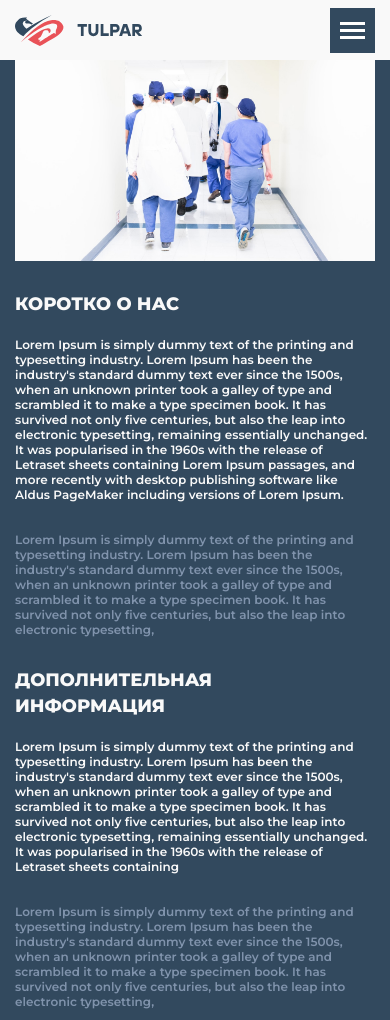
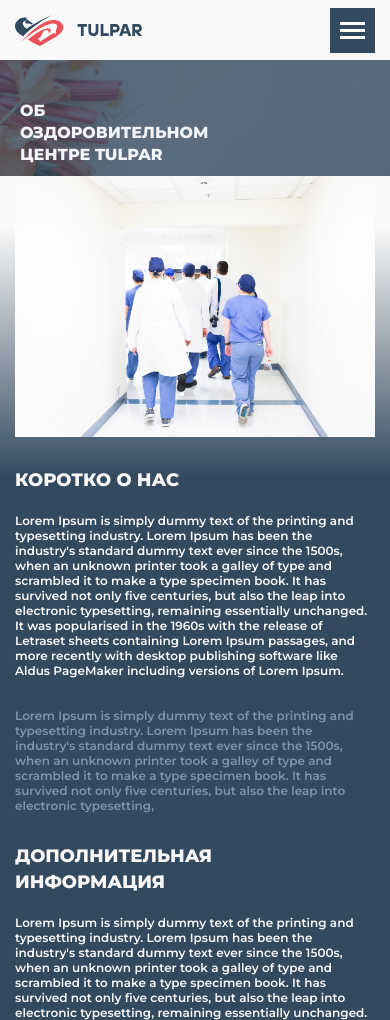
Before and after one commit to itgirlschool/fr22_ream2_project1, a plain HTML site: page about.html in a window 390 px wide. Shown: the top 1020 px of the page. Drawn offline with Linux system fonts and the light colour scheme.

Commit message:
add page_about

```diff
--- a/about.html
+++ b/about.html
@@ -35,7 +35,7 @@
                     <nav class="header__menu menu" id="menu">
                         <ul class="menu__list">
                             <li class="menu__item">
-                                <a href="#" class="menu__link">Главная</a>
+                                <a href="index.html" class="menu__link">Главная</a>
                             </li>
                             <li class="menu__item">
                                 <a href="#" class="menu__link">Наши услуги</a>
@@ -79,7 +79,11 @@
         </header>
 
         <main class="main">
-
+            <div class="header-bg">
+                <div class="header-bg__container">
+                    <h1 class="header-bg__title">Об оздоровительном центре TULPAR</h1>
+                </div>
+            </div>
             <section class="about">
                 <div class="about__container">
                     <div class="about__content">
@@ -244,7 +248,7 @@
             <div class="footer__container">
                 <div class="footer__main">
                     <div class="footer__column">
-                        <a href="#">
+                        <a href="index.html">
                             <img class="footer__logo" src="assets/images/footer/logo-ft.svg" alt="logo" />
                         </a>
                     </div>
@@ -285,6 +289,7 @@
             </div>
         </footer>
     </div>
+    <script src="JS/script.js"></script>
 </body>
 
 </html>
--- a/styles/style.css
+++ b/styles/style.css
@@ -1460,6 +1460,79 @@ ul.sectionright__item {
 
 /* =============================================================PAGE ABOUT=============================================================== */
 
+
+.header-bg {
+    background: url(/assets/images/page_about/header-about.jpg) center/cover no-repeat;
+    min-height: 390px;
+    margin: 0;
+}
+
+.header-bg__container {
+    display: flex;
+}
+
+.header-bg__title {
+    flex: 0 1 75%;
+    margin-top: 190px;
+    font-style: normal;
+    font-weight: 800;
+    font-size: 48px;
+    line-height: 136%;
+    text-transform: uppercase;
+    color: #F3F5FA;
+}
+
+/* PC */
+@media (max-width: 1087px) {}
+
+/* TABLET */
+@media (max-width: 991.98px) {
+    .header-bg {
+        background: url(/assets/images/page_about/header-about.jpg) center/cover no-repeat;
+        min-height: 228px;
+        margin: 0;
+    }
+
+    .header-bg__title {
+        flex: 0 1 80%;
+        margin-top: 150px;
+        font-size: 34px;
+    }
+
+}
+
+/* MOBILE */
+@media (max-width: 767.98px) {
+    .header-bg {
+        background: url(/assets/images/page_about/header-about.jpg) center/cover no-repeat;
+        min-height: 228px;
+        margin: 0;
+    }
+
+    .header-bg__title {
+        flex: 0 1 80%;
+        margin-top: 140px;
+        font-size: 34px;
+    }
+}
+
+/* MOBILE SMALL */
+@media (max-width: 479.98px) {
+    .header-bg {
+        background: url(/assets/images/page_about/header-about.jpg) center/cover no-repeat;
+        min-height: 144px;
+        margin: 0;
+    }
+
+    .header-bg__title {
+        flex: 0 1 60%;
+        margin-top: 100px;
+        font-size: 16px;
+    }
+}
+
+/* ===================================================about=========================================================================== */
+
 .about {
     background-color: #32495E;
 }
@@ -1516,7 +1589,6 @@ ul.sectionright__item {
     padding: 0px 0px 0px 40px;
 }
 
-
 /* PC */
 
 @media (max-width: 1399px) {
@@ -1592,6 +1664,10 @@ ul.sectionright__item {
 }
 
 @media (max-width: 1228px) {
+    .about {
+        background: linear-gradient(180deg, #F9F9F9 50%, #32495E 50%);
+    }
+
     .about__block-img {
         flex: 0 1 100%;
         display: flex;
@@ -1635,10 +1711,12 @@ ul.sectionright__item {
     }
 }
 
-
 /* TABLET */
-
 @media (max-width: 991.98px) {
+    .about {
+        background: linear-gradient(180deg, #F9F9F9 51%, #32495E 49%);
+    }
+
     .about__container {
         max-width: 750px;
         padding: 0px 20x;
@@ -1654,18 +1732,25 @@ ul.sectionright__item {
     }
 }
 
-
 /* MOBILE */
-
 @media (max-width: 767.98px) {
+    .about {
+        background: linear-gradient(180deg, #F9F9F9 10%, #32495E 50%);
+    }
+
     .about__container {
         padding: 0px 15px;
     }
 }
 
+/* MOBILE SMALL */
+@media (max-width: 479.98px) {
+    .about {
+        background: linear-gradient(180deg, #F9F9F9 5%, #32495E 30%);
+    }
+}
 
 /* ============================advantage=============================================== */
-
 .advantage {
     background-color: #32495E;
 }
@@ -1731,9 +1816,7 @@ ul.sectionright__item {
     text-align: center;
 }
 
-
 /* PC */
-
 @media (max-width: 1087px) {
     .advantege__items {
         align-items: flex-start;
@@ -1753,9 +1836,7 @@ ul.sectionright__item {
     }
 }
 
-
 /* TABLET */
-
 @media (max-width: 991.98px) {
     .advantage__container {
         padding: 60px 20px;
@@ -1776,9 +1857,7 @@ ul.sectionright__item {
     }
 }
 
-
 /* MOBILE */
-
 @media (max-width: 767.98px) {
     .advantage__container {
         padding: 40px 15x;
@@ -1804,9 +1883,7 @@ ul.sectionright__item {
     }
 }
 
-
 /* MOBILE SMALL */
-
 @media (max-width: 479.98px) {
     .advantage__container {
         padding: 30px 15x;
```
Also changed, not shown: assets/images/page_about/header-about.jpg (added).
